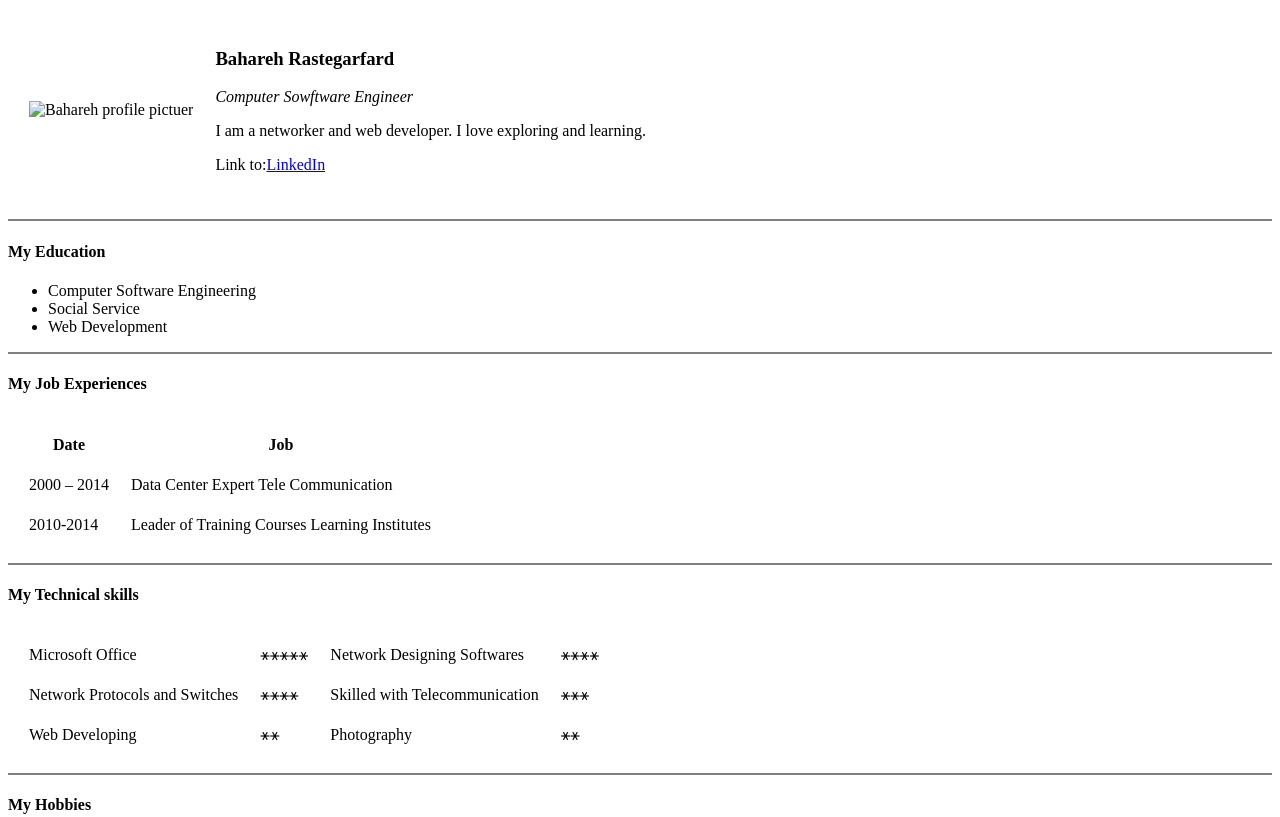
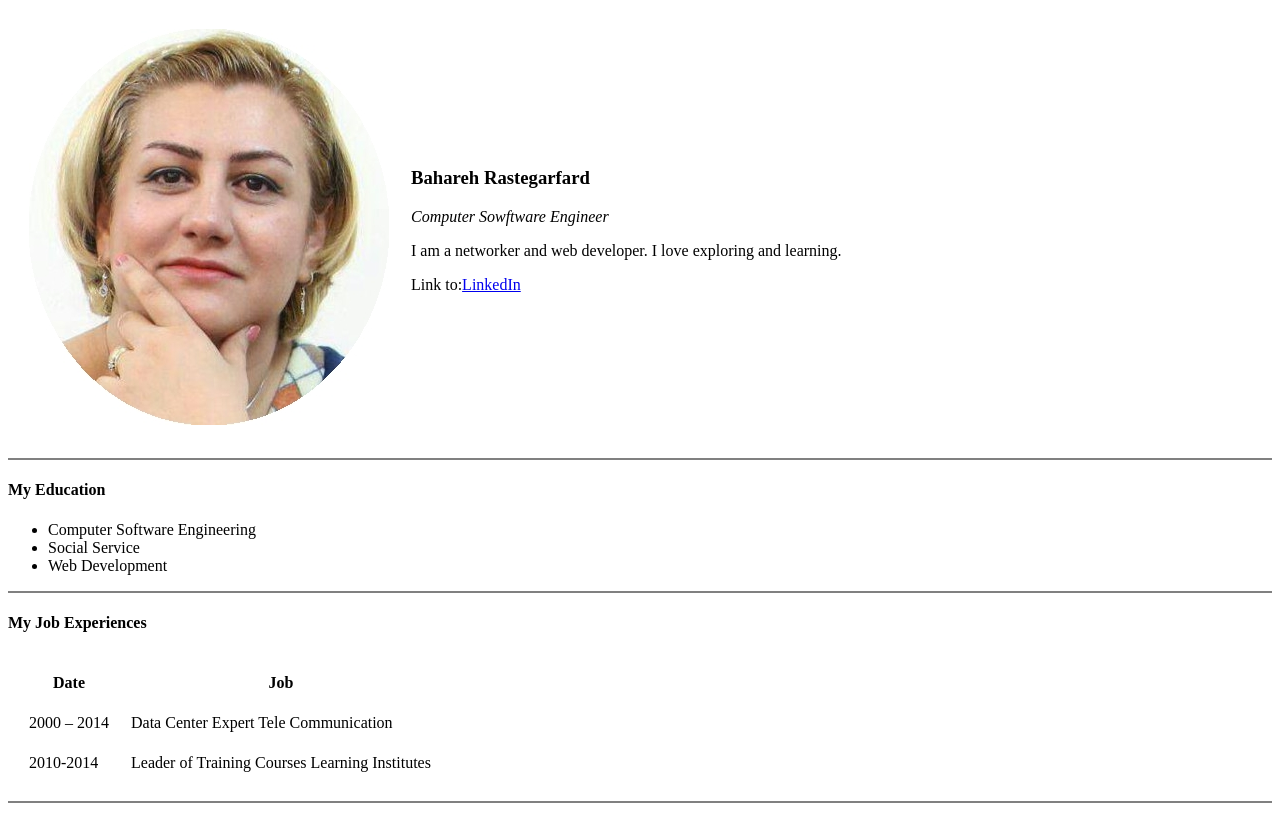
Before and after one commit to brastegar/CV, a plain HTML site: page index.html in a window 1280 px wide. Shown: the top 817 px of the page. Drawn offline with Linux system fonts and the light colour scheme.

Commit message:
update the address of the image

```diff
--- a/index.html
+++ b/index.html
@@ -10,7 +10,7 @@
 
   <table cellspacing="20">
     <tr>
-      <td><img src="images/bahareh.jpg" alt="Bahareh profile pictuer"></td>
+      <td><img src="bahareh.jpg" alt="Bahareh profile pictuer"></td>
       <td>
         <h3>Bahareh Rastegarfard</h3>
         <p><em>Computer Sowftware Engineer</em></p>
```
